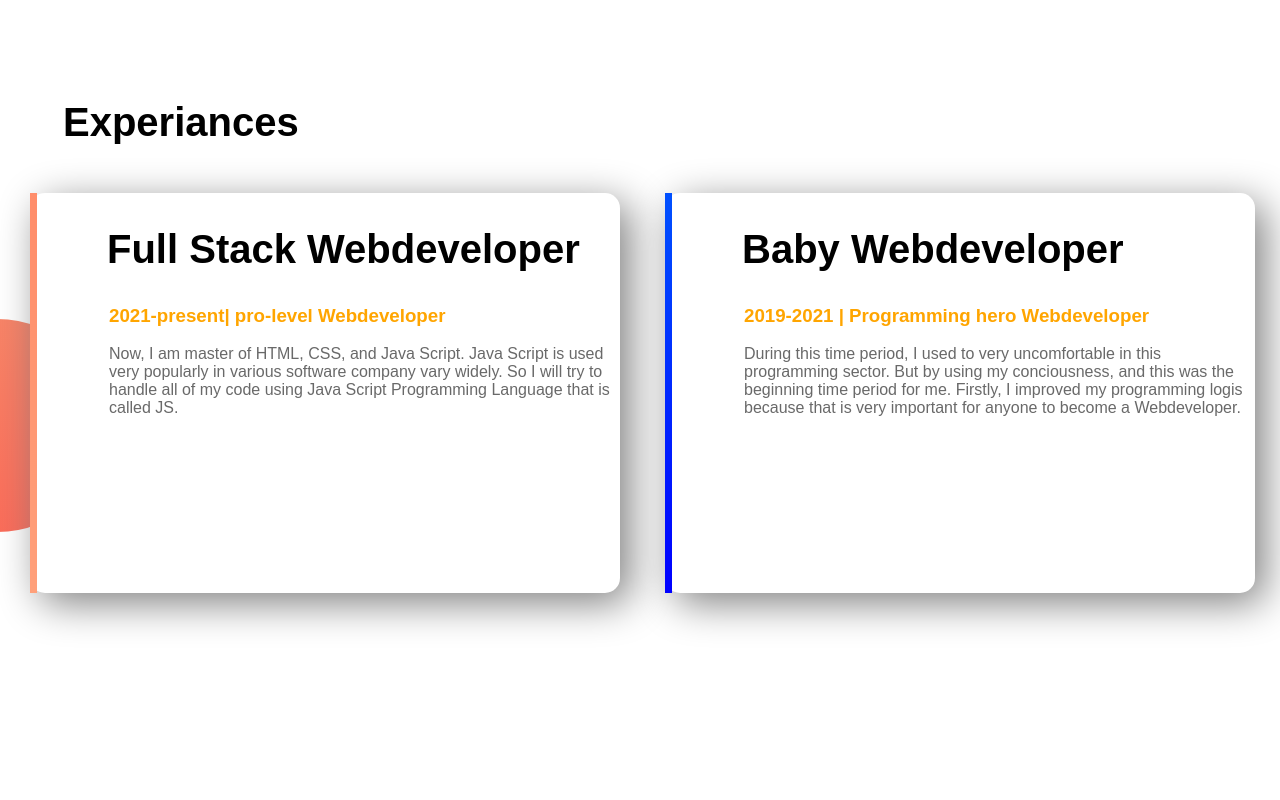
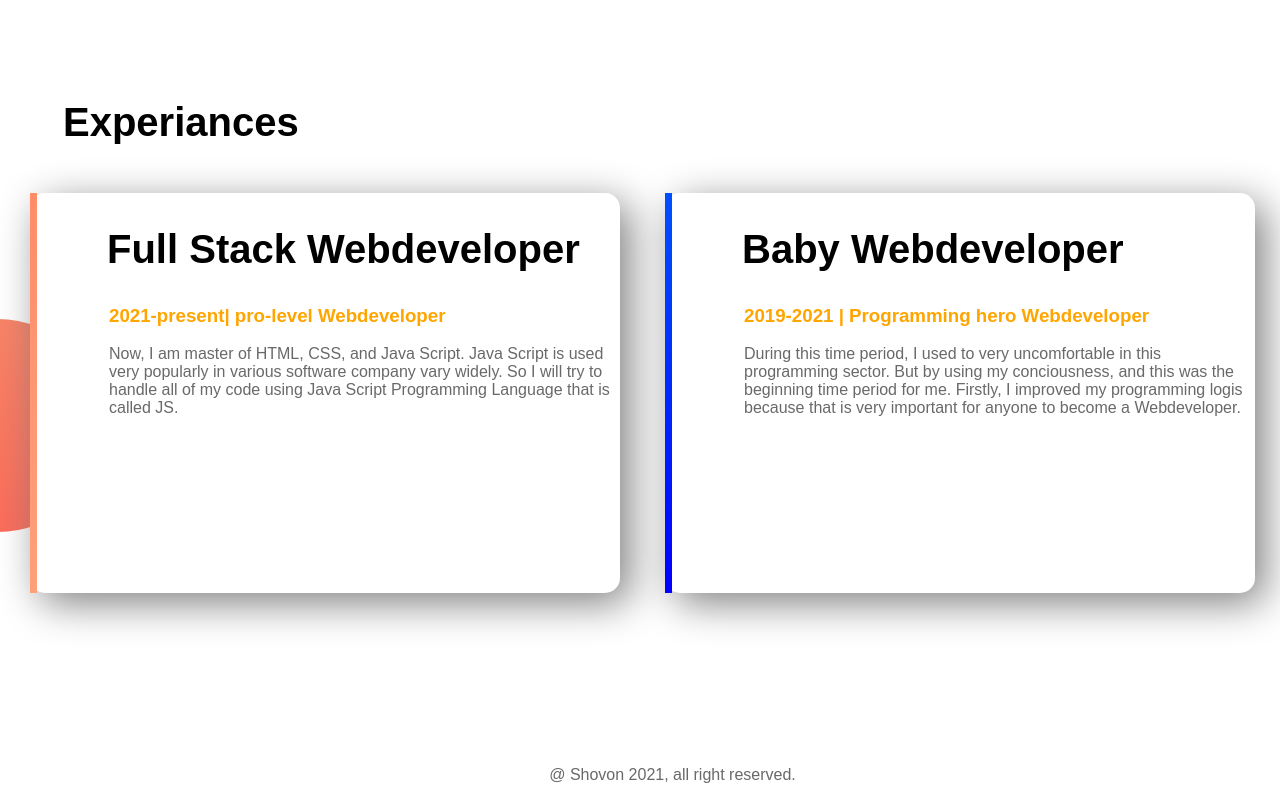
Before and after one commit to ShovonCSE45/my-first-website, a plain HTML site: page index.html in a window 1280 px wide. Shown: the part 1233-2033 px from the top of the page. Before the commit the page ends 1983 px from the top, so only its background shows below. Drawn offline with Linux system fonts and the light colour scheme.

Commit message:
ok footer addintion done

```diff
--- a/index.html
+++ b/index.html
@@ -54,6 +54,9 @@
         </div>
 
     </section>
+    <footer>
+        <p>@ Shovon 2021, all right reserved.</p>
+    </footer>
 
 
 </body>
--- a/style.css
+++ b/style.css
@@ -83,3 +83,6 @@ section{
     border-image: linear-gradient( 56deg,blue, cyan);
     border-image-slice: 1;
 }
+footer p{
+    text-align: center;
+}
```
